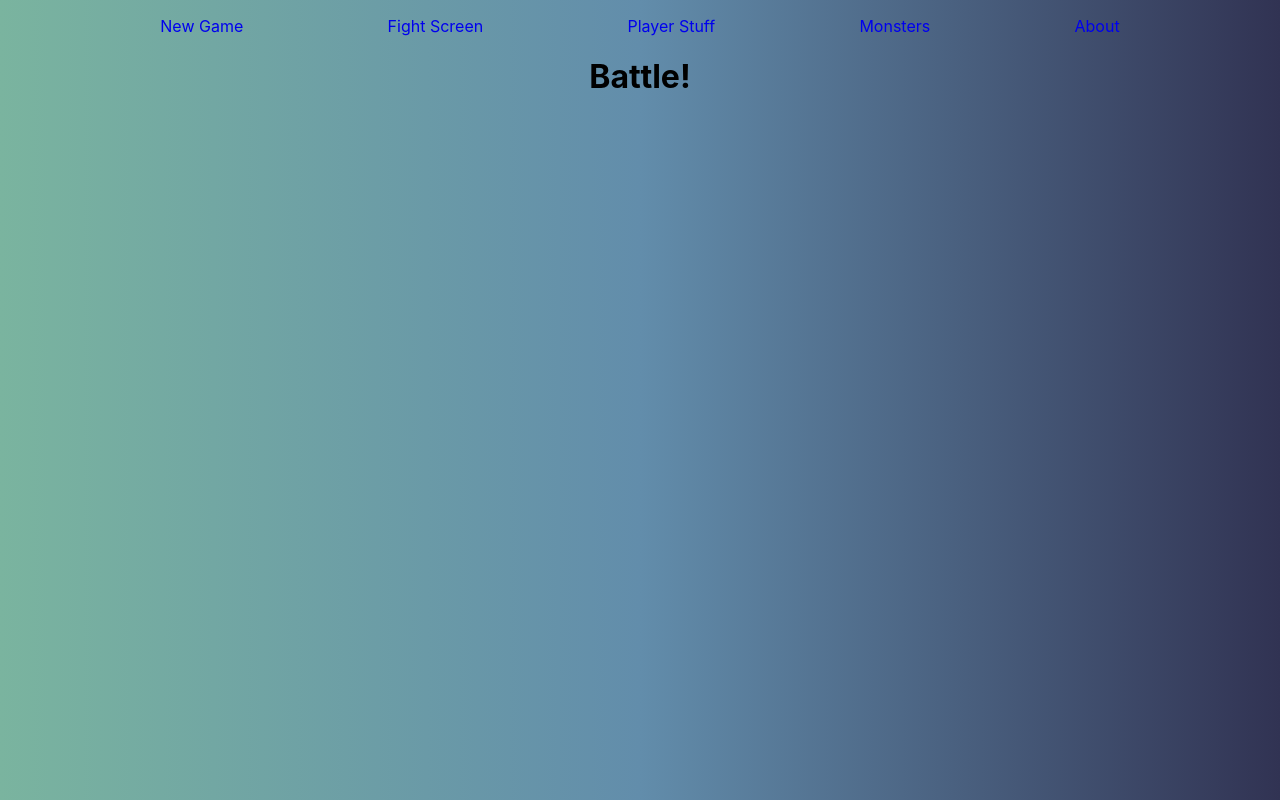
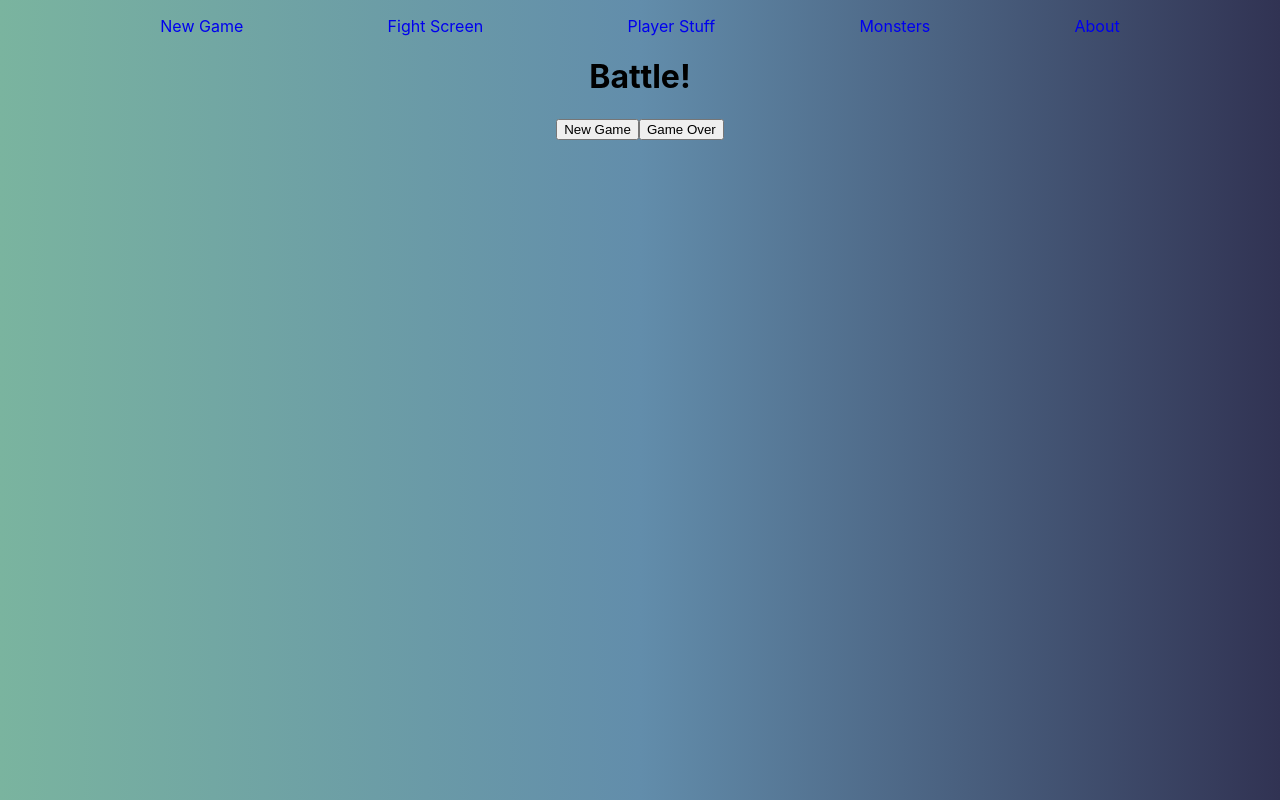
Before and after one commit to willashe/rpg-battle, a React (Create React App) app: page /battle in a window 1280 px wide. Built offline with nearby package versions, Linux system fonts and the light colour scheme.

Commit message:
wrap app in state context and implement example of basic usage

```diff
--- /dev/null
+++ b/src/components/BattleWithStateExample.tsx
@@ -0,0 +1,24 @@
+import { useContext } from 'react';
+
+import { AppStateContext } from '../state';
+import { actions } from '../actions';
+
+const { startNewGame, gameOver } = actions;
+
+const Battle = () => {
+  const [{ heroes, enemies }, dispatch] = useContext(AppStateContext);
+
+  console.log(heroes);
+  console.log(enemies);
+
+  return (
+    <>
+      <h1>Battle!</h1>
+
+      <button onClick={() => dispatch(startNewGame())}>New Game</button>
+      <button onClick={() => dispatch(gameOver())}>Game Over</button>
+    </>
+  );
+};
+
+export default Battle;
```
Also changed, not shown: src/App.tsx (+7 -3 lines).
